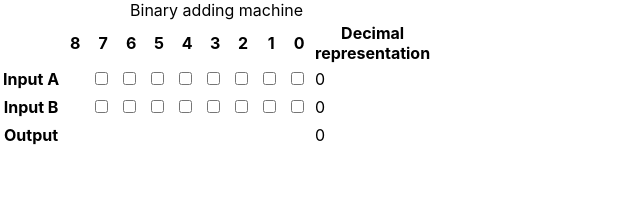
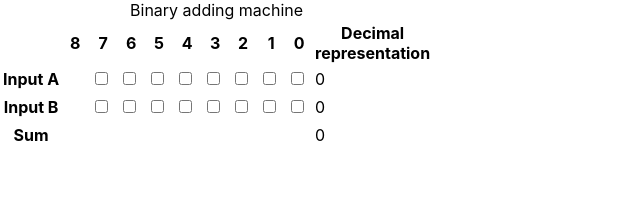
Before and after one commit to ahuth/bit-adder, a React (Create React App) app: page / in a window 1280 px wide. Shown: the top 212 px of the page, without its empty margins (0-640 px from the left). Built offline with nearby package versions, Linux system fonts and the light colour scheme.

Commit message:
Change hading to "Sum"

```diff
--- a/src/components/App.tsx
+++ b/src/components/App.tsx
@@ -46,7 +46,7 @@ export default function App() {
         <BitRow
           bits={output}
           cssCell={styles.bit}
-          heading="Output"
+          heading="Sum"
           numEmptyLeadingCells={0}
           renderBit={(bit) => !!bit ? '✅' : null}
         />
```
